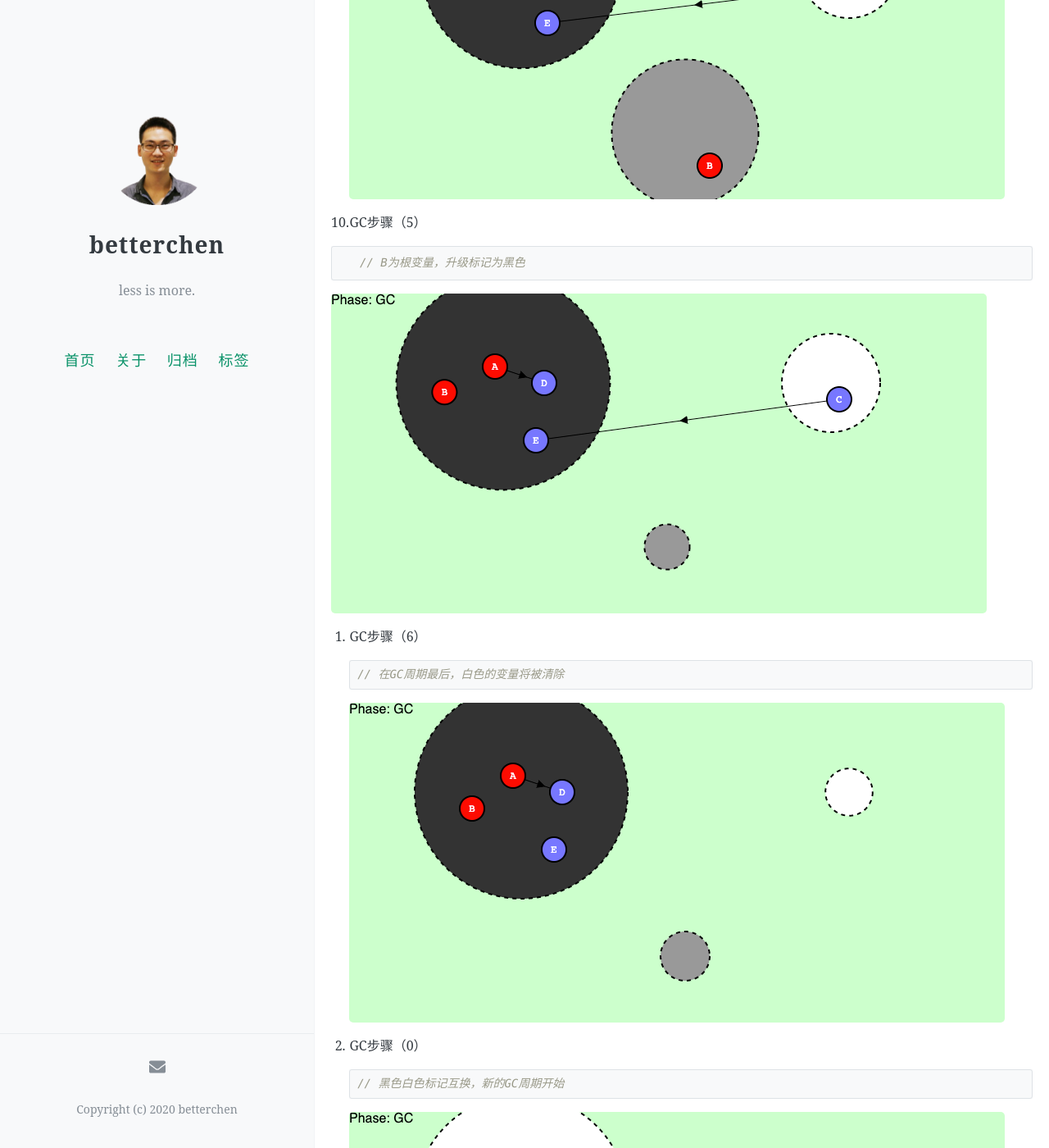
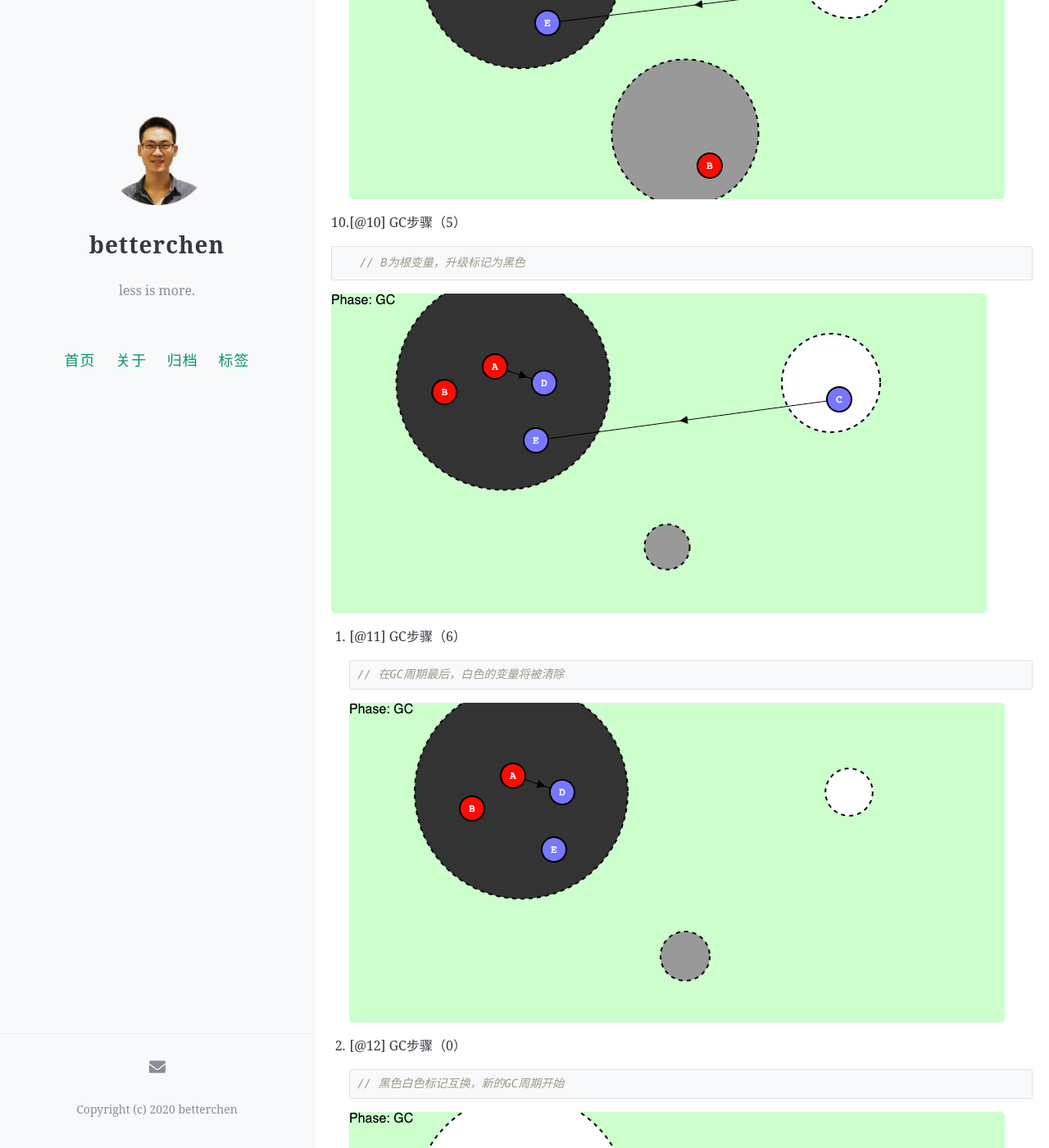
Before and after one commit to betterchen/betterchen.github.io, a Jekyll site: the page built from _posts/2020-01-21-golang-gc.md, in a window 1280 px wide and 1400 px high, scrolled down 5836 px. Shown: the whole window at 82% size. Built offline with Jekyll 4.4.1, drawn with Linux system fonts in a browser that asks for light colours; comment, search, counter and statistics services are not loaded.

Commit message:
fix format

````diff
--- a/_posts/2020-01-21-golang-gc.md
+++ b/_posts/2020-01-21-golang-gc.md
@@ -138,7 +138,7 @@ Golang使用[三色标记清除法](https://www.microsoft.com/en-us/research/upl
 
    ![9](https://raw.githubusercontent.com/betterchen/betterchen.github.io/master/images/tricolor-algorithm/9.png)
 
-10. GC步骤（5）
+10. [@10] GC步骤（5）
 
    ``` go
    // B为根变量，升级标记为黑色
@@ -146,7 +146,7 @@ Golang使用[三色标记清除法](https://www.microsoft.com/en-us/research/upl
 
    ![10](https://raw.githubusercontent.com/betterchen/betterchen.github.io/master/images/tricolor-algorithm/10.png)
 
-1. GC步骤（6）
+1. [@11] GC步骤（6）
 
    ``` go
    // 在GC周期最后，白色的变量将被清除
@@ -154,7 +154,7 @@ Golang使用[三色标记清除法](https://www.microsoft.com/en-us/research/upl
 
    ![11](https://raw.githubusercontent.com/betterchen/betterchen.github.io/master/images/tricolor-algorithm/11.png)
 
-2. GC步骤（0）
+2. [@12] GC步骤（0）
 
    ``` go
    // 黑色白色标记互换，新的GC周期开始
````
